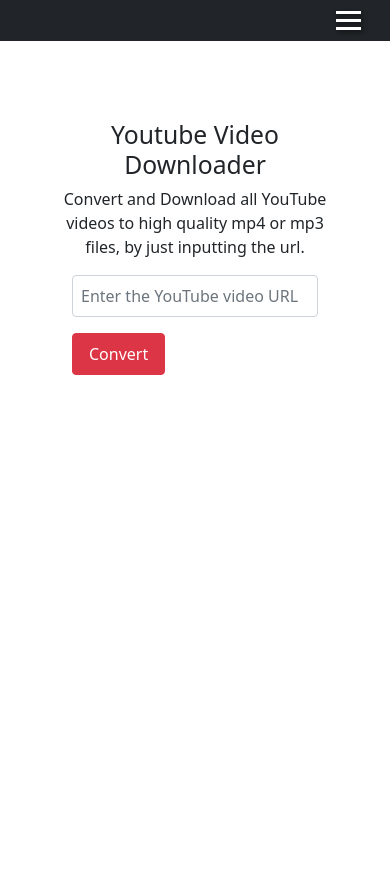
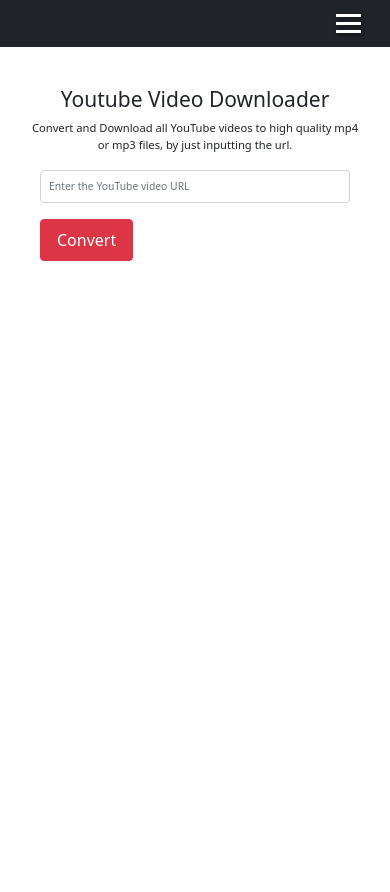
Before and after one commit to Haseeb1604/Youtube-Video-Downloader, a Flask app: page / in a window 390 px wide. After the commit the page ends 261 px from the top, so only its background shows below. Run offline with Flask 2, Linux system fonts and the light colour scheme; some libraries are stand-ins or nearby versions.

Commit message:
Design Responsiveness improved

```diff
--- a/static/Style/index.css
+++ b/static/Style/index.css
@@ -12,94 +12,15 @@
 body {
   min-height: 100vh;
   background-color: #fff;
+  font-size: 16px;
 }
-/*
-.side-navbar {
-  width: 250px;
-  height: 100%;
-  position: fixed;
-  left: 0;
-  margin-left: -300px;
-  background-color: #100901;
-  transition: 0.5s;
-}
-
-@media (max-width: 768px) {
-  .side-navbar{
-    z-index: 99;
-  }
-}
-
-.nav-link a{
-  color: white;
-}
-
-.nav-link.active,
-.nav-link:hover {
-  background-color: #fff;
-}
-
-.nav-link.active a,
-.nav-link:hover a{
-  color: black !important;
-}
-
-.side-navbar .logo img{
-  width: 100px;
-}
-
-.side-navbar .nav-link svg{
-  width: 30px;
-  height: 30px;
-}
-
-.side-navbar .nav-link svg path{
-  fill : white;
-}
-
-.nav-link .youtube svg path{
-  fill: #FF0000!important;
-}
-
-.nav-link .facebook svg path{
-  fill: #3b5998!important;
-}
-
-.nav-link .instagram svg path{
-  fill: #C13584!important;
-}
-
-.my-container {
-  transition: 0.4s;
-}
-
-.active-nav {
-  margin-left: 0;
-}
-
-
-.active-cont {
-  margin-left: 250px;
-}
-
-#menu-btn {
-  background-color: #100901;
-  color: #fff;
-  margin-left: -62px;
-}
-
-.my-container input {
-  border-radius: 2rem;
-  padding: 2px 20px;
-} */
-
 
 .fixed-top {
   top: 0;
 }
 
 .fixed-top .navbar {
-  padding: 2px 0;
+  padding: 5px 0;
 }
 
 .navbar .navbar-brand {
@@ -120,15 +41,6 @@
   -webkit-transition: color 0.5s ease;
   -o-transition: color 0.5s ease;
   transition: color 0.5s ease;
-}
-
-@media (max-width: 768px){
-  .navbar .nav-item{
-    margin: 0 auto;
-  }
-  .navbar .nav-item .nav-link {
-    margin: 4px auto;
-  }
 }
 
 .navbar .nav-item:hover .nav-link,
@@ -194,3 +106,63 @@
   -ms-transform: rotate(45deg) translate(-5px, -6px);
   transform: rotate(45deg) translate(-5px, -6px);
 }
+
+main{
+  margin-top: 15px;
+}
+
+main .heading{
+  font-size: calc(1.325em + .9vw)!important;
+}
+
+main .para{
+  font-size: calc(.4em + .9vw)!important;
+}
+
+.youtubeForm input{
+  font-size: calc(.49em + .9vw)!important;
+}
+
+.downloadForm .thumbnail_img{
+  height: 100%!important;
+}
+
+@media (min-width: 990px) {
+  main .para{
+    font-size: calc(.5em + .9vw)!important;
+  }
+}
+
+@media (max-width: 768px){
+  body{
+    font-size: 15px;
+  }
+  .navbar .nav-item{
+    margin: 0 auto;
+  }
+  .navbar .nav-item .nav-link {
+    margin: 4px auto;
+  }
+  .downloadForm .thumbnail_img{
+    height: auto!important;
+  }
+}
+
+@media (max-width: 420px) {
+  body{
+    font-size: 14px;
+  }
+  main .heading{
+    font-size: calc(1.25em + .9vw)!important;
+  }
+  main .para{
+    font-size: calc(.55em + .9vw)!important;
+  }
+  .downloadForm .card-body{
+    text-align: center
+  }
+  .downloadForm button{
+    padding: 6px 20px;
+    font-size: calc(.75em + .9vw);
+  }
+}
--- a/templates/layout.html
+++ b/templates/layout.html
@@ -16,9 +16,9 @@
     integrity="sha384-EVSTQN3/azprG1Anm3QDgpJLIm9Nao0Yz1ztcQTwFspd3yD65VohhpuuCOmLASjC" crossorigin="anonymous">
 
   <link rel="icon" type="image/png" href="{{ url_for('static', filename = 'icon.svg')}}" />
-  <link rel="stylesheet" href="{{ url_for('static', filename = 'Style/index.min.css') }}" />
-  <link rel="stylesheet" href="path/to/font-awesome/css/font-awesome.min.css">
-  <link href="https://cdn.jsdelivr.net/npm/boxicons@2.0.5/css/boxicons.min.css" rel="stylesheet" />
+  <link rel="stylesheet" href="{{ url_for('static', filename = 'Style/index.css') }}" />
+  <!-- <link rel="stylesheet" href="path/to/font-awesome/css/font-awesome.min.css"> -->
+  <!-- <link href="https://cdn.jsdelivr.net/npm/boxicons@2.0.5/css/boxicons.min.css" rel="stylesheet" /> -->
 
   <title>{% block title %}{% endblock title %}</title>
 
@@ -83,8 +83,8 @@
       </div>
     </nav>
   </header>
-  <main role="main" class="mx-auto pt-4 px-5 mt-5">
-    <div class="container mt-5">
+  <main role="main" class="mx-auto pt-4 px-3">
+    <div class="container-md mt-5">
       {% block content %}{% endblock %}
     </div>
   </main>
--- a/templates/youtube.html
+++ b/templates/youtube.html
@@ -13,8 +13,8 @@
 {% block ytactive %}active{% endblock ytactive %}
 
 {% block content %}
-    <h2 class="mt-3 text-center">Youtube Video Downloader</h2>
-    <div class="mt-2 text-center">
+    <h2 class="mt-3 heading text-center">Youtube Video Downloader</h2>
+    <div class="mt-2 para text-center">
         Convert and Download all YouTube videos to high quality mp4 or mp3 files, by just inputting the url.
     </div>
 
@@ -33,7 +33,7 @@
         </button>
     </div>
 
-    <form class="container mx-auto" id="youtubeForm">
+    <form class="container-md mx-auto youtubeForm" id="youtubeForm">
         <input
             class="form-control mt-3 p-2"
             type="text"
@@ -58,19 +58,18 @@
         </button>
     </form>
 
-    <form action="/download" method="post" id="downloadForm" style="display: none">
+    <form action="/download" method="post" class="downloadForm" id="downloadForm" style="display: none">
         <div class="card my-4 mx-auto" style="max-width: 1300px;">
             <div class="row no-gutters">
 
-              <div class="col-md-5">
+              <div class="col-sm-5 col-xs-4">
                 <img
                     src=""
                     class="card-img thumbnail_img"
-                    alt="youtube thumbnail image"
-                    style="height: 100%" />
+                    alt="youtube thumbnail image"/>
               </div>
 
-              <div class="col-md-7">
+              <div class="col-sm-7 col-xs-8">
                 <div class="card-body">
                   <h5 class="card-title"></h5>
                   <p class="card-text">
@@ -87,7 +86,7 @@
                         id = "download_btn">
                       Download
                     </button>
-                    <button
+                    <!-- <button
                         class="btn btn-danger mt-3"
                         type="button"
                         style="display: none"
@@ -97,7 +96,7 @@
                         role="status"
                         aria-hidden="true"></span>
                       Loading...
-                    </button>
+                    </button> -->
                   </p>
                 </div>
               </div>
```
Also changed, not shown: static/Style/index.min.css (+1 -1 lines).
